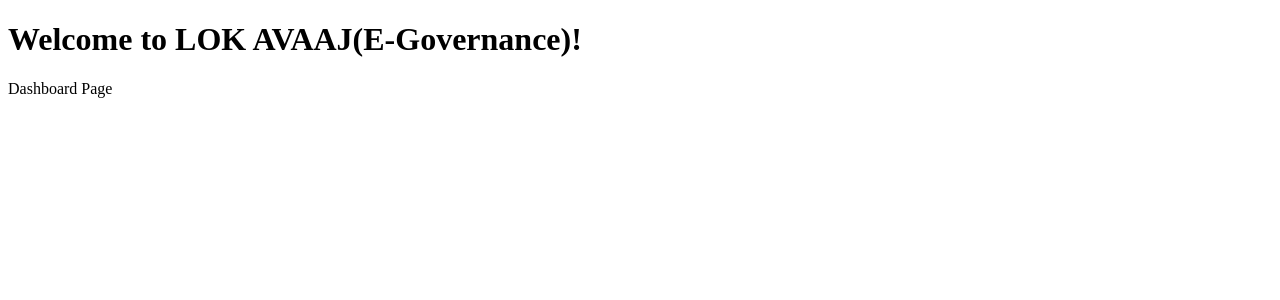
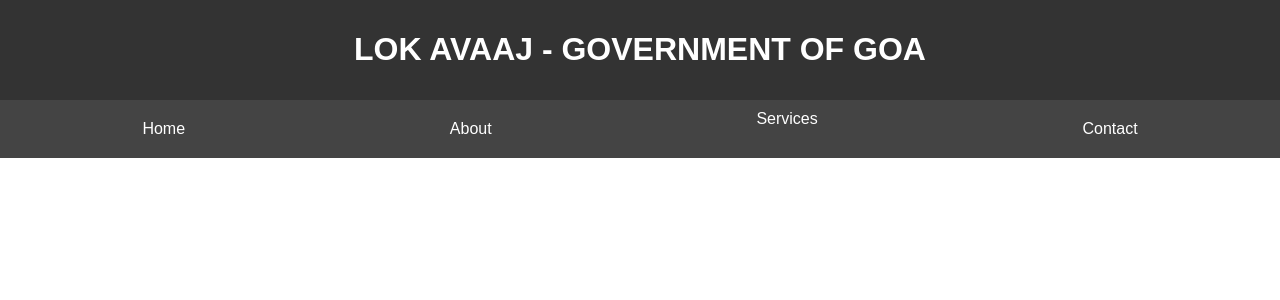
Before and after one commit to reliant-vision/egovernance-lokavaaj, a Flask app: template backend/app/templates/Dashboard.html in a window 1280 px wide. Shown: the top 300 px of the page. Run offline with Flask 3, Linux system fonts and the light colour scheme; the template is opened without the code that fills it, so the values that code supplies are empty.

Commit message:
added type script files

```diff
--- a/backend/app/templates/Dashboard.html
+++ b/backend/app/templates/Dashboard.html
@@ -1,14 +1,88 @@
-<!-- backend/app/templates/index.html -->
-
 <!DOCTYPE html>
 <html lang="en">
 <head>
     <meta charset="UTF-8">
     <meta name="viewport" content="width=device-width, initial-scale=1.0">
-    <title>Dashboard</title>
+    <title>Your Website</title>
+    <style>
+        body {
+            margin: 0;
+            padding: 0;
+            font-family: 'Arial', sans-serif;
+        }
+
+        header {
+            background-color: #333;
+            color: white;
+            padding: 10px;
+            text-align: center;
+        }
+
+        nav {
+            display: flex;
+            justify-content: space-around;
+            background-color: #444;
+            padding: 10px;
+        }
+
+        nav a {
+            color: white;
+            text-decoration: none;
+            padding: 10px;
+            margin: 0 5px;
+        }
+
+        .dropdown {
+            position: relative;
+            display: inline-block;
+        }
+
+        .dropdown-content {
+            display: none;
+            position: absolute;
+            background-color: #333;
+            min-width: 160px;
+            box-shadow: 0 8px 16px rgba(0,0,0,0.2);
+            z-index: 1;
+        }
+
+        .dropdown:hover .dropdown-content {
+            display: block;
+        }
+
+        .dropdown-content a {
+            color: white;
+            padding: 12px 16px;
+            text-decoration: none;
+            display: block;
+        }
+
+        .dropdown-content a:hover {
+            background-color: #555;
+        }
+    </style>
 </head>
 <body>
-    <h1>Welcome to LOK AVAAJ(E-Governance)!</h1>
-    <p>Dashboard Page</p>
+
+<header>
+    <h1>LOK AVAAJ - GOVERNMENT OF GOA</h1>
+</header>
+
+<nav>
+    <a href="/">Home</a>
+    <a href="/about">About</a>
+    <div class="dropdown">
+        <a href="#">Services</a>
+        <div class="dropdown-content">
+            <a href="/service1">Create Application</a>
+            <a href="/service2">Know Your Application Status</a>
+            <!-- <a href="/service3">Service 3</a> -->
+        </div>
+    </div>
+    <a href="/contact">Contact</a>
+</nav>
+
+<!-- Your page content goes here -->
+
 </body>
 </html>
--- a/backend/run.py
+++ b/backend/run.py
@@ -7,8 +7,8 @@
 CORS(app, resources={r"/api/*": {"origins": "*"}})
 
 @app.route('/')
-def dashboard():
-    return render_template('Dashboard.html')
+def Home():
+    return render_template('index.html')
 
 @app.route('/ContactUs')
 def contact_us():
--- a/src/components/Footer.tsx
+++ b/src/components/Footer.tsx
@@ -6,7 +6,7 @@
   return (
     <footer className="footer">
       {/* Your footer content goes here */}
-      <p>&copy; 2024 Copy Rights</p>
+      <p>Copyright © 2024. All Rights Reserved, Govt of Goa.</p>
     </footer>
   );
 };
--- a/src/components/Header.tsx
+++ b/src/components/Header.tsx
@@ -1,12 +1,13 @@
 // src/components/Header.tsx
 
 import React from 'react';
+import logoImage from '../images/goa-logo-blue.png';
 
 const Header: React.FC = () => {
   return (
     <header className="header">
-      {/* Your header content goes here */}
-      <h2>LOK AVAAJ(E-GOVERNANCE)</h2>
+      <img src={logoImage} alt="Logo" />
+      <h2>LOK AVAAJ - GOVERNMENT OF GOA</h2>
     </header>
   );
 };
--- a/src/index.tsx
+++ b/src/index.tsx
@@ -1,6 +1,7 @@
 import React from 'react';
 import ReactDOM from 'react-dom/client';
 import './index.css';
+import './App.css';
 import App from './App';
 import reportWebVitals from './reportWebVitals';
 
```
Also changed, not shown: backend/app/templates/index.html (added, +11 -0 lines), src/App.css (+49 -36 lines), src/App.tsx (+5 -22 lines), src/components/Dashboard.tsx (deleted, +0 -27 lines), src/components/Home.tsx (added, +50 -0 lines), src/css/Home.css (added, +55 -0 lines), src/images/goa-govt-logo.jpg (added), src/images/goa-logo-blue.png (added).
